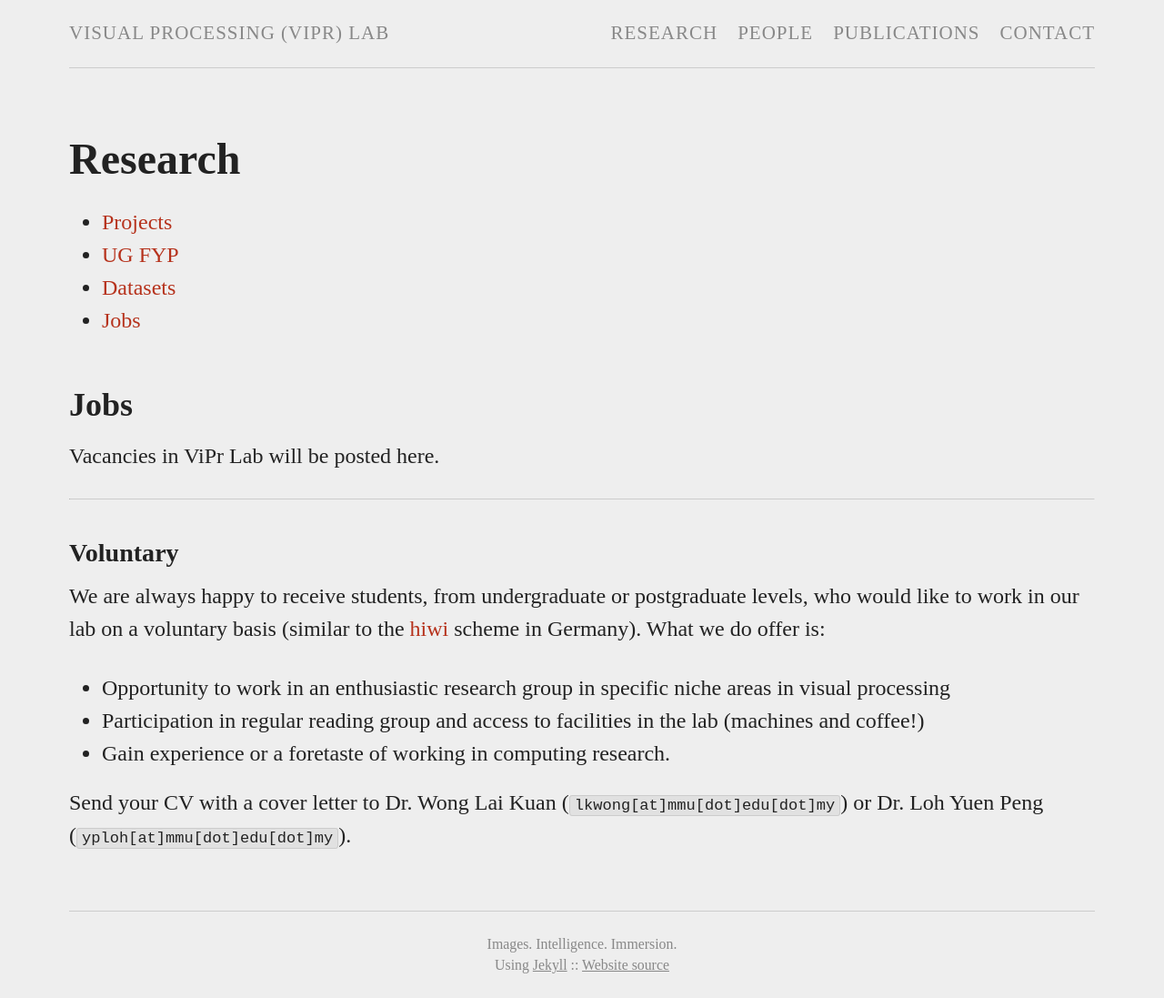
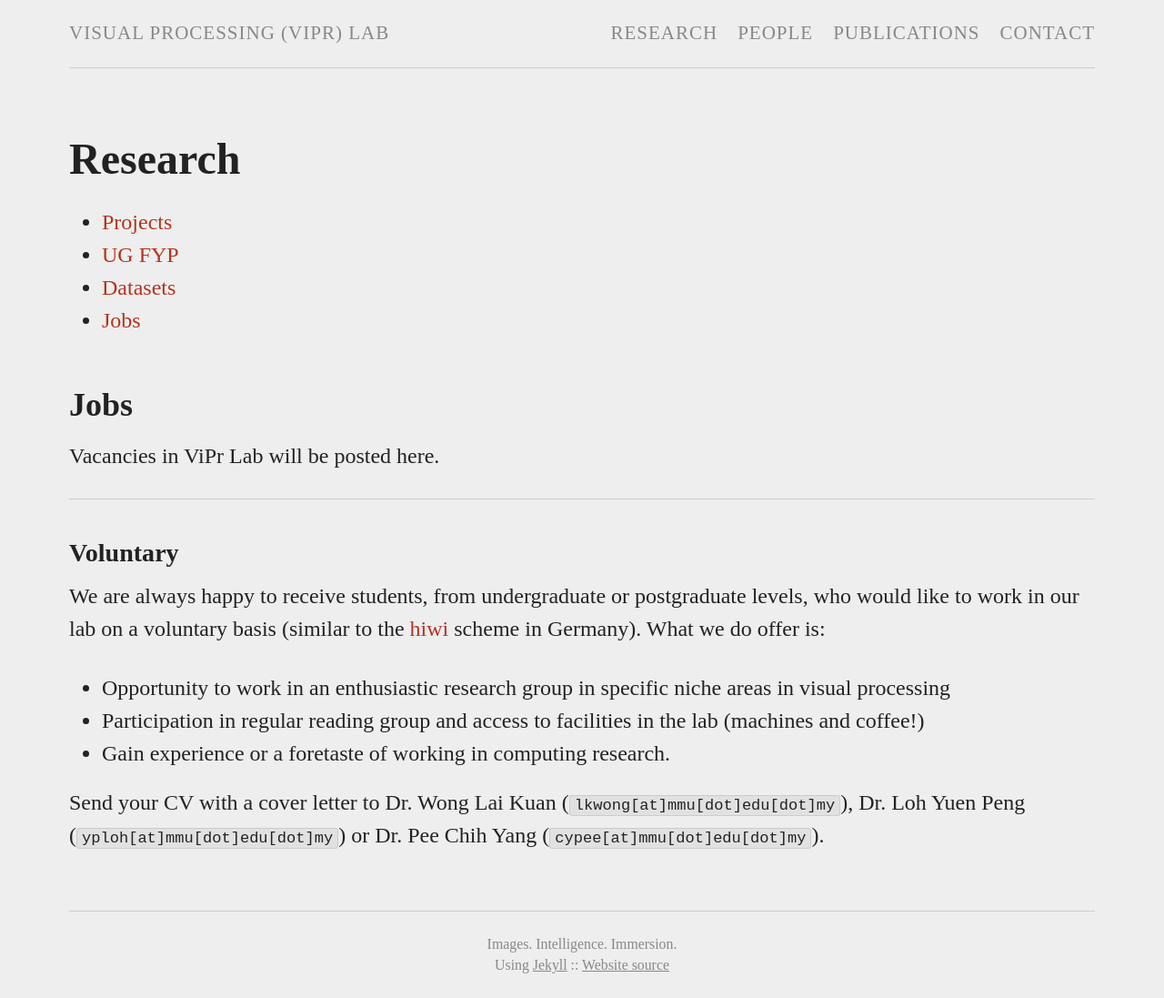
Before and after one commit to viprlab/viprlab.github.io, a Jekyll site: the page built from jobs.md, in a window 1280 px wide. Shown: the whole page at 91% size. Built offline with Jekyll 4.4.1, drawn with Linux system fonts in a browser that asks for light colours.

Commit message:
Update jobs.md

```diff
--- a/jobs.md
+++ b/jobs.md
@@ -24,7 +24,7 @@
 * Participation in regular reading group and access to facilities in the lab (machines and coffee!)
 * Gain experience or a foretaste of working in computing research.
 
-Send your CV with a cover letter to Dr. Wong Lai Kuan (`lkwong[at]mmu[dot]edu[dot]my`) or Dr. Loh Yuen Peng (`yploh[at]mmu[dot]edu[dot]my`).
+Send your CV with a cover letter to Dr. Wong Lai Kuan (`lkwong[at]mmu[dot]edu[dot]my`), Dr. Loh Yuen Peng (`yploh[at]mmu[dot]edu[dot]my`) or  Dr. Pee Chih Yang (`cypee[at]mmu[dot]edu[dot]my`).
 <!-- have ONE **Masters GRA vacancy** ([flyer here]{:target="_blank"}) for project **DeepME**. Interested applicants can fill in the application form below, or click [here]{:target="_blank"} if the form does not load properly on this page. -->
 
 <!-- <iframe src="https://www.formpl.us/form/5236576223232000" frameborder="0" width="800" height="1980" >
```
